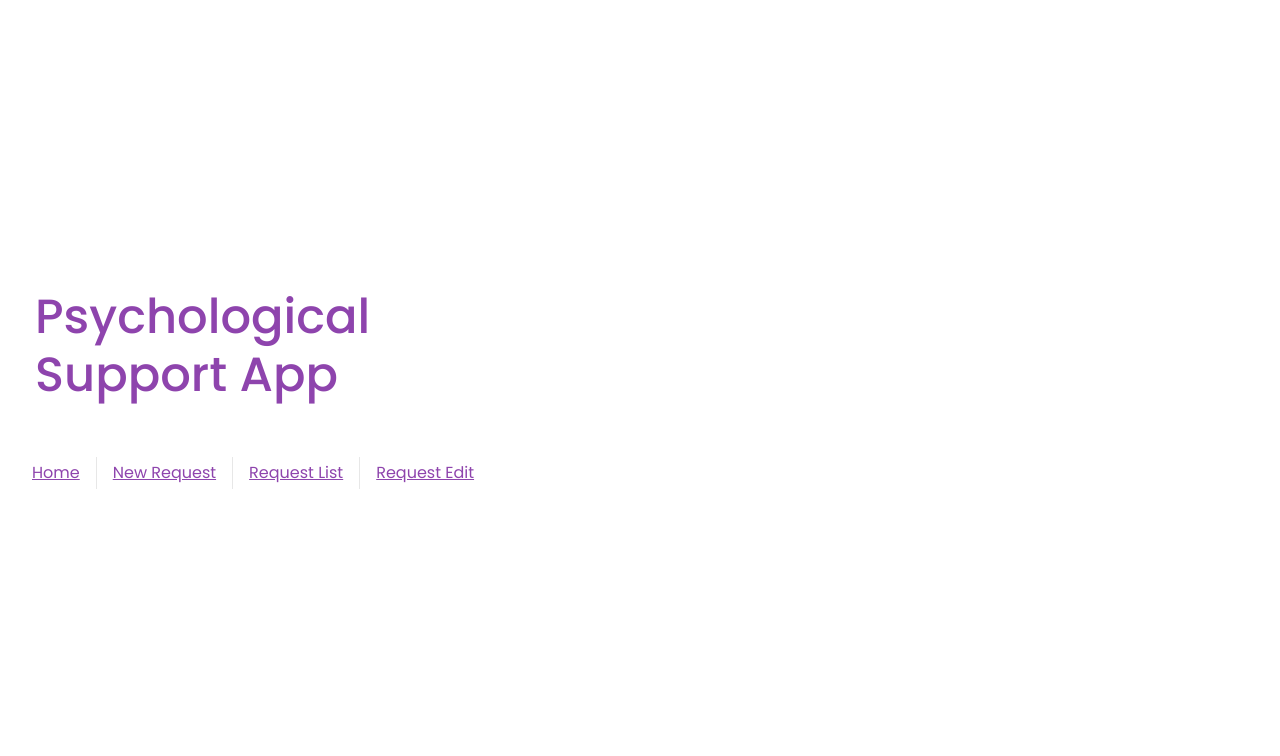
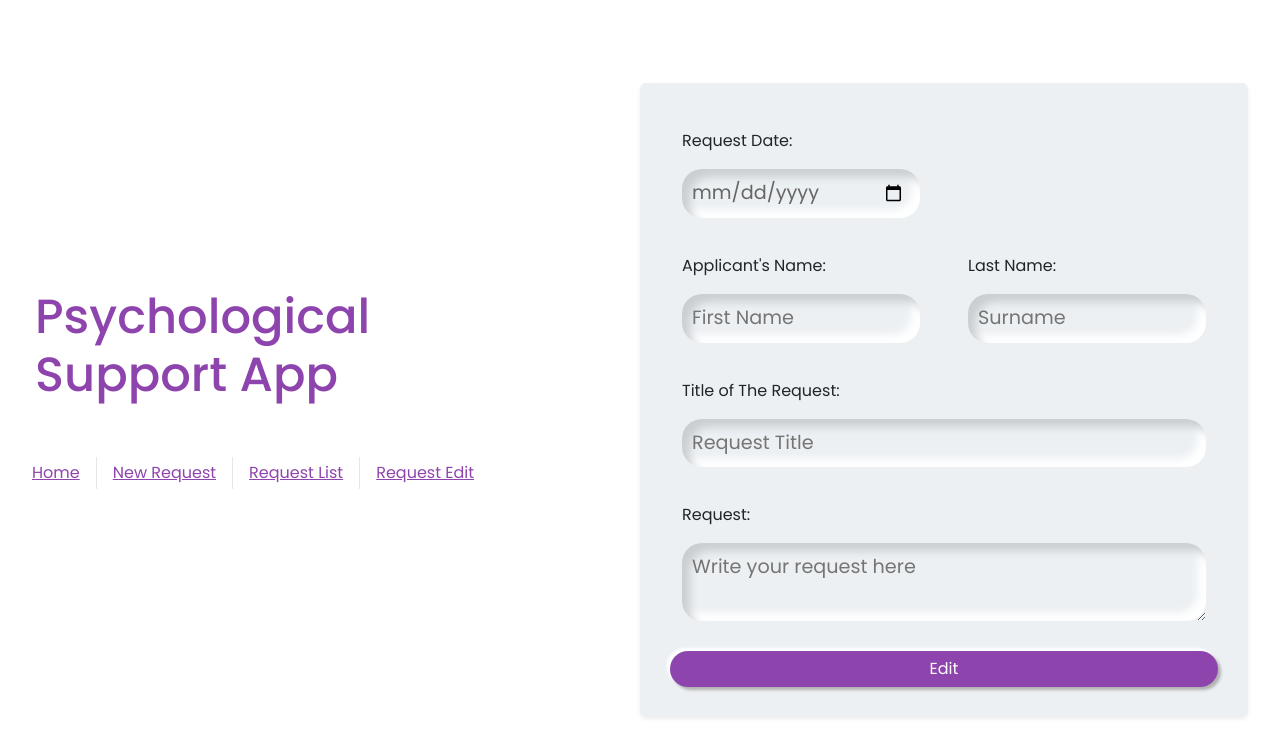
Before and after one commit to GiselaHurtado/Proyect-SupportApp-Frontend, a Vue app: page /requestEdit/1 in a window 1280 px wide. Shown: the top 756 px of the page. Built offline with nearby package versions, Linux system fonts and the light colour scheme.

Commit message:
Request edit done but is not working well

```diff
--- a/src/components/RequestEdit.vue
+++ b/src/components/RequestEdit.vue
@@ -1,15 +1,37 @@
-<script></script>
+<script setup>
+import { ref, onMounted, computed } from 'vue'
+import { useRouter, useRoute } from 'vue-router'
+import { useStore } from 'vuex'
+
+const store = useStore()
+const router = useRouter()
+const route = useRoute()
+
+const id = computed(() => route.params.id)
+const request = ref(null)
+const editedRequest = ref({})
+
+onMounted(() => {
+  request.value = store.getters.getRequestById(Number(id.value))
+  if (request.value) {
+    editedRequest.value = { ...request.value }
+  }
+})
+
+const updateRequest = () => {
+  store.dispatch('updateRequest', editedRequest.value)
+  router.push('/requestList')
+}
+</script>
+
 <template>
-    <!-- <div class="requestedit">
-   <h2> Edit Your Request:</h2>
-  </div> -->
   <div class="container rounded shadow-sm">
-    <form action="">
+    <form @submit.prevent="updateRequest">
       <div class="row">
         <div class="col-md-6 col-12 mb-4">
           <div class="form-control d-flex flex-column">
             <p class="h-blue">Request Date:</p>
-                    <input class="inputbox textmuted" type="date">
+            <input class="inputbox textmuted" type="date" v-model="editedRequest.date">
           </div>
         </div>
       </div>
@@ -17,13 +39,13 @@
         <div class="col-md-6 col-12 mb-4">
           <div class="form-control d-flex flex-column">
             <p class="h-blue">Applicant's Name:</p>
-                    <input class="inputbox" placeholder="First Name" type="text">
+            <input class="inputbox" placeholder="First Name" type="text" v-model="editedRequest.firstName">
           </div>
         </div>
         <div class="col-md-6 col-12 mb-4">
           <div class="form-control d-flex flex-column">
             <p class="h-blue">Last Name:</p>
-                    <input class="inputbox" placeholder="Surname" type="text">
+            <input class="inputbox" placeholder="Surname" type="text" v-model="editedRequest.lastName">
           </div>
         </div>
       </div>
@@ -31,25 +53,24 @@
         <div class="col-md-12 mb-4">
           <div class="form-control d-flex flex-column">
             <p class="h-blue">Title of The Request:</p>
-                    <select class="inputbox">
-                        <option value="option1">Option 1</option>
-                        <option value="option2">Option 2</option>
-                        <option value="option3">Option 3</option>
-                        <option value="option4">Option 4</option>
-                    </select>
+            <input class="inputbox" placeholder="Request Title" type="text" v-model="editedRequest.title">
           </div>
         </div>
         <div class="col-md-12 mb-4">
           <div class="form-control d-flex flex-column">
             <p class="h-blue">Request:</p>
-                    <textarea class="inputbox" placeholder="Write your request here" maxlength="2000"></textarea>
+            <textarea class="inputbox" placeholder="Write your request here" maxlength="2000" v-model="editedRequest.content"></textarea>
           </div>
         </div>
       </div>
-        <div class="btn btn-primary form-control text-center">Edit</div>
+      <button type="submit" class="btn btn-primary form-control text-center">Edit</button>
     </form>
   </div>
 </template>
+
+
+
+
 <style scoped>
 @import url('https://fonts.googleapis.com/css2?family=Poppins:wght@300;400;500;600;700;800;900&display=swap');
 
--- a/src/components/RequestList.vue
+++ b/src/components/RequestList.vue
@@ -1,17 +1,28 @@
 <script setup>
-import { computed, ref } from 'vue'
+import { ref, computed, watch } from 'vue'
 import { useStore } from 'vuex'
+import { useRouter } from 'vue-router'
 
 const store = useStore()
-const requests = ref(computed(() => {
-  const allRequests = store.getters.getAllRequests || []
-  // Asignamos IDs secuenciales y estado 'active' a todas las solicitudes
-  return allRequests.map((request, index) => ({
+const router = useRouter()
+
+const requests = ref([])
+
+const fetchRequests = () => {
+  requests.value = store.getters.getAllRequests.map((request, index) => ({
     ...request,
     id: index + 1,
     status: 'active'
   }))
-}))
+}
+
+watch(
+  () => store.getters.getAllRequests,
+  () => {
+    fetchRequests()
+  },
+  { immediate: true }
+)
 
 const selectedRequestIds = ref([])
 
@@ -50,8 +61,11 @@ const getStatusClass = (status) => {
 
 const handleAction = (action, request, event) => {
   event.preventDefault()
-  // Implementar lógica para cada acción
+  if (action === 'edit') {
+    router.push({ name: 'requestedit', params: { id: request.id } })
+  } else {
     console.log(`Action ${action} for request ${request.id}`)
+  }
 }
 </script>
 
@@ -111,6 +125,9 @@ const handleAction = (action, request, event) => {
     </div>
   </div>
 </template>
+
+
+
 
 <style scoped>
 @import url('https://fonts.googleapis.com/css2?family=Poppins:wght@300;400;500;600;700;800;900&display=swap');
--- a/src/router/index.js
+++ b/src/router/index.js
@@ -1,12 +1,9 @@
 import { createRouter, createWebHistory } from 'vue-router'
 import HomeView from '../views/HomeView.vue'
-import NewRequest from '../components/NewRequest.vue'
 import RequestList from '../components/RequestList.vue'
 import RequestEdit from '../components/RequestEdit.vue'
 
-const router = createRouter({
-  history: createWebHistory(import.meta.env.BASE_URL),
-  routes: [
+const routes = [
   {
     path: '/',
     name: 'home',
@@ -15,29 +12,24 @@ const router = createRouter({
   {
     path: '/newRequest',
     name: 'newrequest',
-      // route level code-splitting
-      // this generates a separate chunk (About.[hash].js) for this route
-      // which is lazy-loaded when the route is visited.
     component: () => import('../views/NewRequestView.vue')
   },
   {
     path: '/requestList',
     name: 'requestlist',
-      // route level code-splitting
-      // this generates a separate chunk (About.[hash].js) for this route
-      // which is lazy-loaded when the route is visited.
     component: () => import('../views/RequestListView.vue')
   },
   {
-      path: '/requestEdit',
+    path: '/requestEdit/:id',
     name: 'requestedit',
-      // route level code-splitting
-      // this generates a separate chunk (About.[hash].js) for this route
-      // which is lazy-loaded when the route is visited.
-      component: () => import('../views/RequestEditView.vue')
+    component: RequestEdit,
+    props: true
   }
+]
 
-  ]
+const router = createRouter({
+  history: createWebHistory(import.meta.env.BASE_URL),
+  routes
 })
 
 export default router
--- a/src/stores/index.js
+++ b/src/stores/index.js
@@ -7,14 +7,24 @@ export default createStore({
   mutations: {
     ADD_REQUEST(state, request) {
       state.requests.push(request)
+    },
+    UPDATE_REQUEST(state, updatedRequest) {
+      const index = state.requests.findIndex(r => r.id === updatedRequest.id)
+      if (index !== -1) {
+        state.requests[index] = updatedRequest
+      }
     }
   },
   actions: {
     addRequest({ commit }, request) {
       commit('ADD_REQUEST', request)
+    },
+    updateRequest({ commit }, updatedRequest) {
+      commit('UPDATE_REQUEST', updatedRequest)
     }
   },
   getters: {
-    getAllRequests: (state) => state.requests
+    getAllRequests: (state) => state.requests,
+    getRequestById: (state) => (id) => state.requests.find(request => request.id === id)
   }
 })
```
Lines whose indentation alone changed are shown as unchanged.
